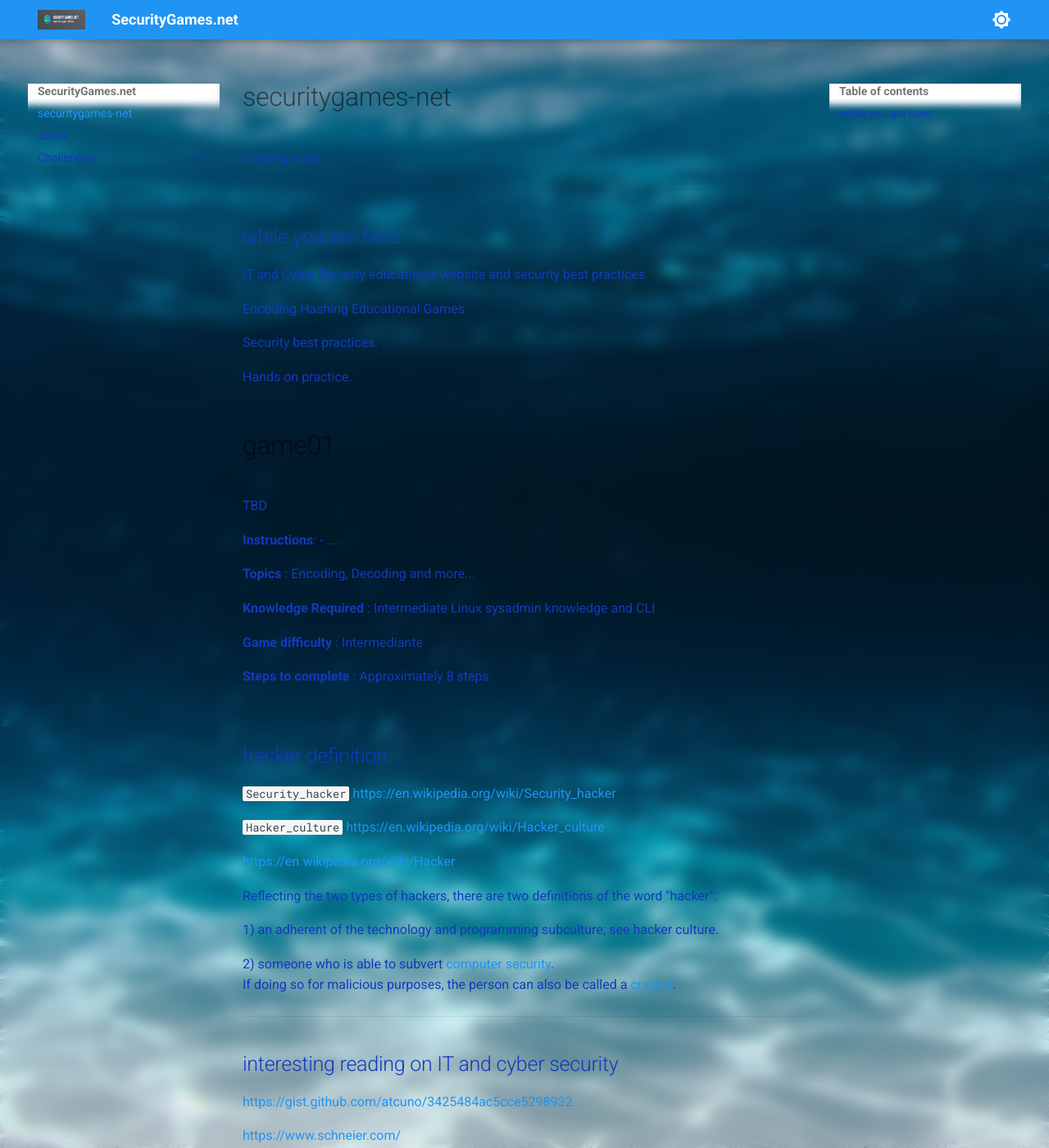
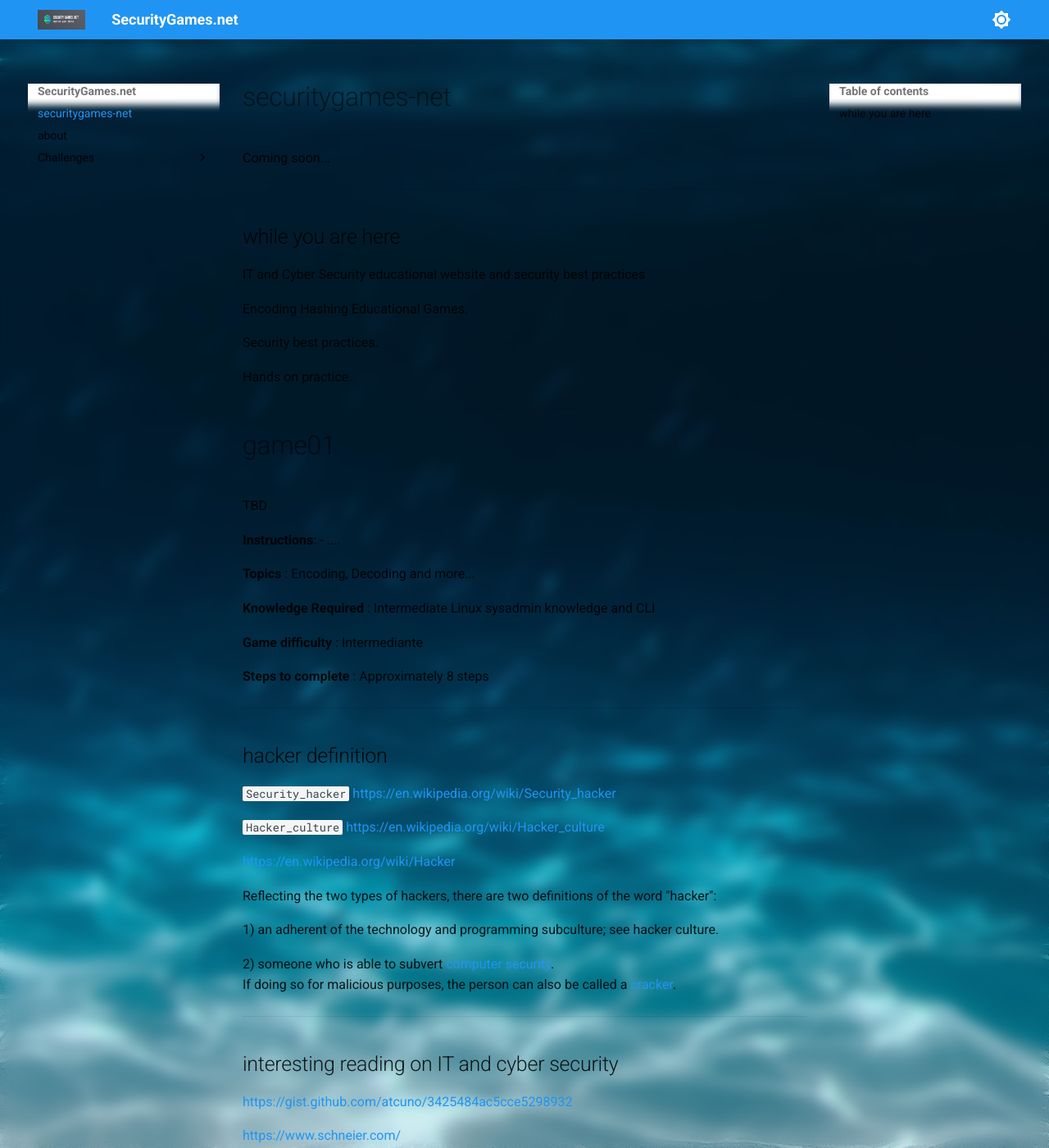
Before and after one commit to AntonioFeijaoUK/www-securitygames-net, an MkDocs documentation site: the page built from docs/index.md, in a window 1280 px wide and 1400 px high. Shown: the whole window at 82% size. Built offline with MkDocs 1.6.1 and Material for MkDocs 9.7.7, drawn with Linux system fonts in a browser that asks for light colours.

Commit message:
Update extra.css

```diff
--- a/docs/assets/css/extra.css
+++ b/docs/assets/css/extra.css
@@ -9,8 +9,7 @@
   background-position: center;
   background-repeat: no-repeat;
   background-attachment: fixed;
-  background-size: cover;
-  color: #123abc;
+  background-size: auto;
 
   background-color: rgba(255, 255, 255, 0.4);
   -webkit-backdrop-filter: blur(5px);;
```
